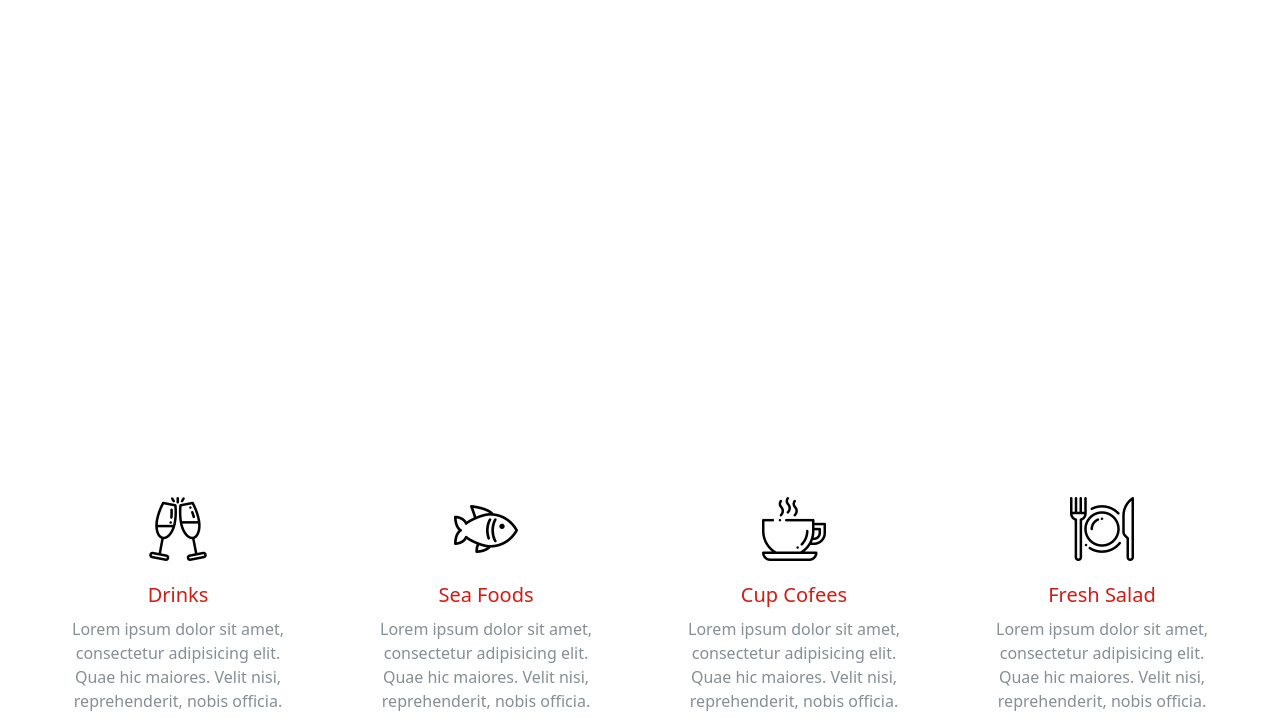
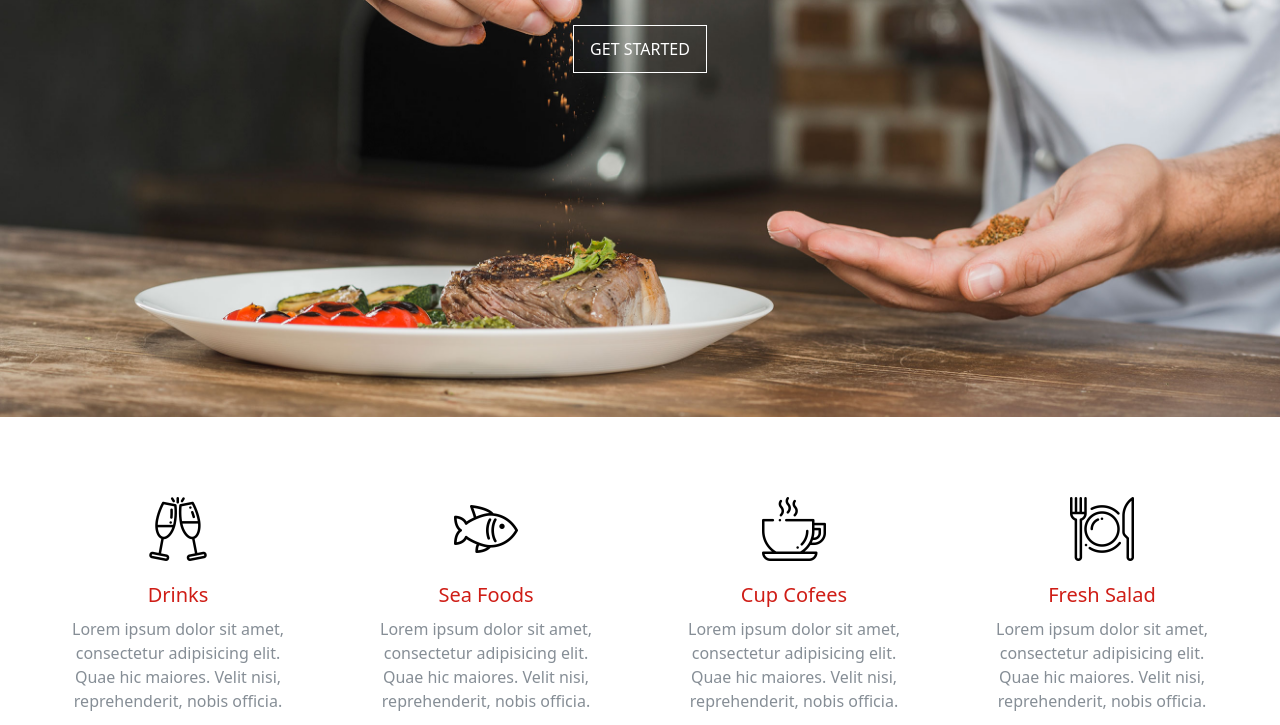
Before and after one commit to tanvirahmedonly/eatery, a website: page index.html in a window 1280 px wide. Shown: the part 383-1108 px from the top of the page. Drawn offline with Linux system fonts and the light colour scheme; the site is published under a folder, as on GitHub Pages, so addresses that start at the root find nothing.

Commit message:
hello world!

```diff
--- a/index.html
+++ b/index.html
@@ -92,7 +92,8 @@
   </header>
   <!-- header end -->
   <!-- hero start -->
-  <section class="bg-[url('/images/hero_1.jpg')] bg-cover bg-center bg-no-repeat min-h-screen lg:-mt-[104px] md:-mt-[96px] sm:-mt-[96px] -mt-[64px]">
+  <!-- background image doesn't work on github this way: bg-[url('/images/hero_1.jpg')] -->
+  <section class="bg-cover bg-center bg-no-repeat min-h-screen lg:-mt-[104px] md:-mt-[96px] sm:-mt-[96px] -mt-[64px]" style="background-image: url('images/hero_1.jpg');">
     <div class="container mx-auto sm:px-6 px-4">
       <div class="2xl:py-96 xl:py-64 lg:py-56 md:py-36 sm:py-28 py-[30vh] text-center">
         <h1 class="uppercase text-white font-bold text-4xl mb-3">Expert Chefs</h1>
```
Also changed, not shown: dist/output.css.
